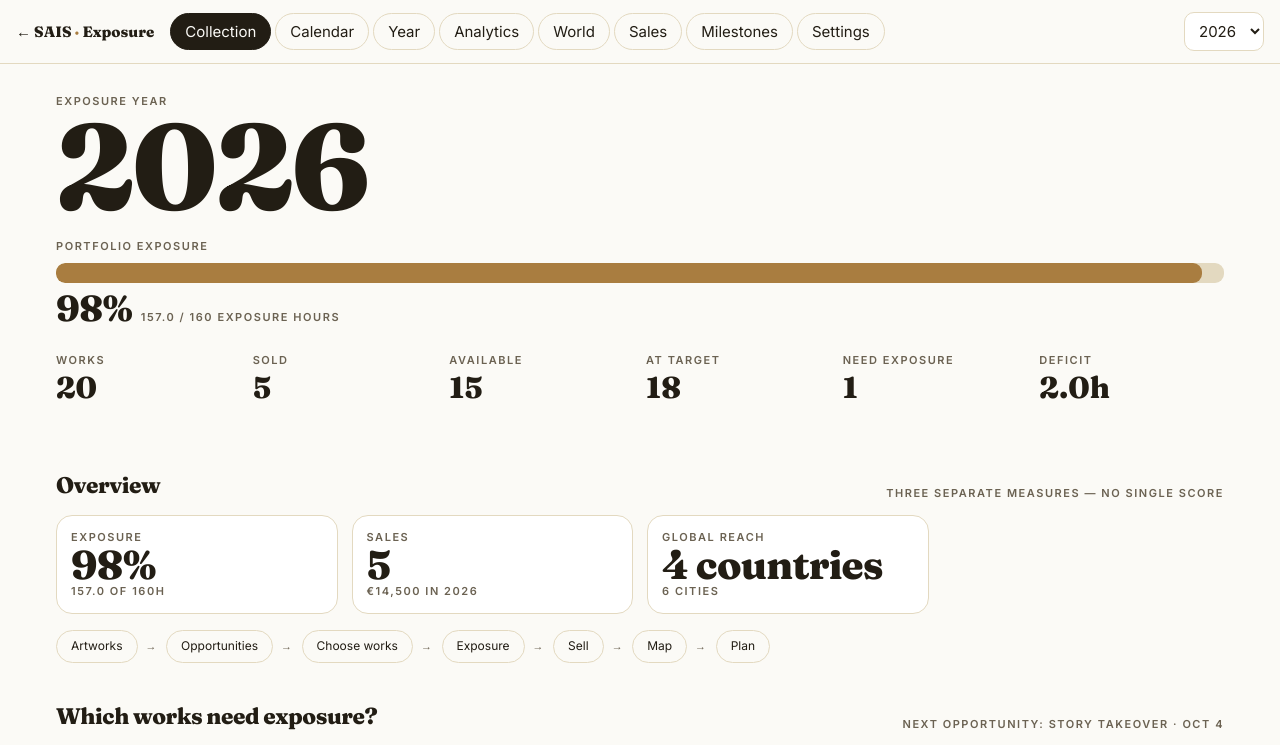
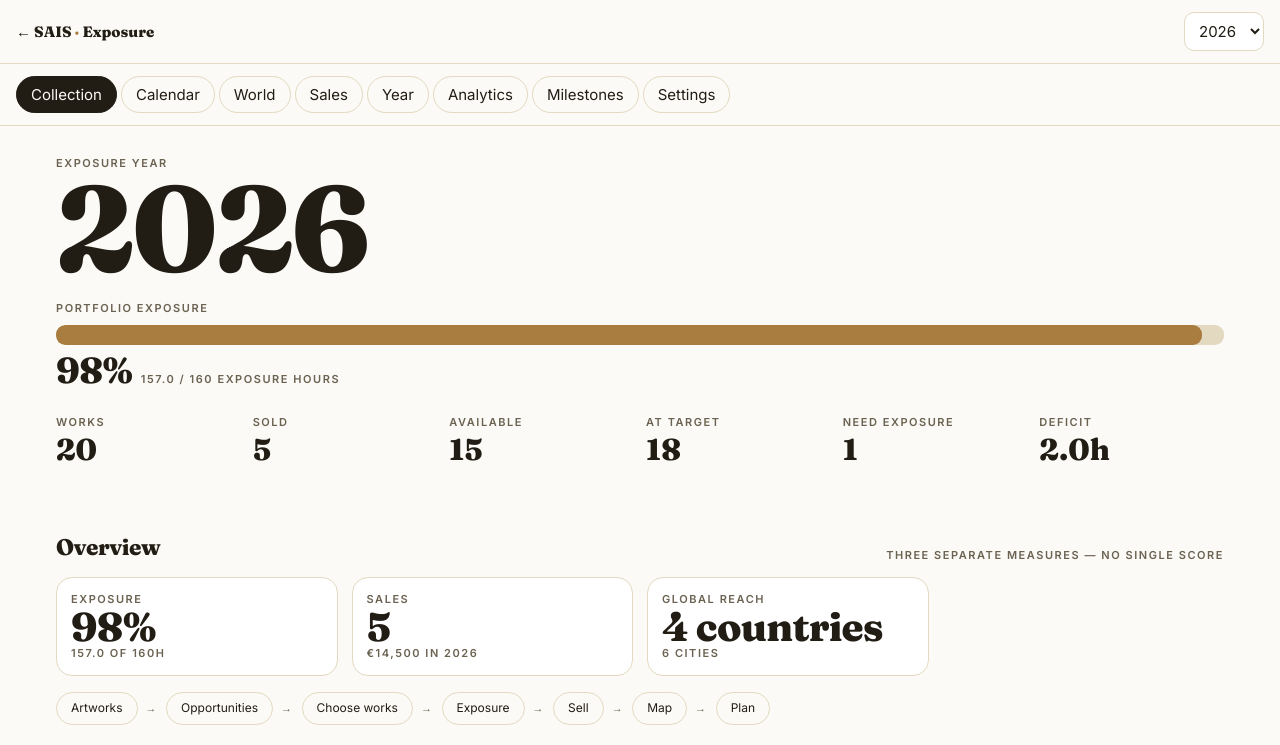
Before and after one commit to sacmoens/sacha-sartinventorysystem, a plain HTML site: page exposure.html in a window 1280 px wide. Shown: the top 745 px of the page. Drawn offline with Linux system fonts and the light colour scheme.

Commit message:
Add files via upload

```diff
--- a/exposure.html
+++ b/exposure.html
@@ -40,8 +40,9 @@ main{max-width:1200px;margin:0 auto;padding:20px 16px 80px}
 .tw{position:fixed;left:50%;bottom:24px;transform:translateX(-50%);background:var(--ink);color:var(--bg);padding:12px 20px;border-radius:99px;font-weight:800;z-index:40;display:none;letter-spacing:.04em;max-width:90vw;text-align:center}.tw.s{display:block;animation:pop .5s}
 @keyframes pop{from{transform:translate(-50%,20px);opacity:0}}
 .hb{display:flex;align-items:center;gap:8px;margin:5px 0;font-size:13px}.hb .bar{flex:1;height:14px}.hb .bar i{background:var(--ink)}.hb span:first-child{width:64px;color:var(--mut)}
-</style></head><body>
-<nav><a class="logo" href="index.html" style="color:inherit;text-decoration:none">← SAIS <b>·</b> Exposure</a></nav><main id="app"></main>
+header.top{display:flex;justify-content:space-between;align-items:center;gap:10px;padding:12px 16px;border-bottom:1px solid var(--line)}nav .more{display:none}
+@media(max-width:700px){nav{position:fixed;top:auto;bottom:0;left:0;right:0;border:0;border-top:1px solid var(--line);padding:6px 6px calc(6px + env(safe-area-inset-bottom,0px));gap:2px;overflow:visible}nav button{flex:1;border:0;border-radius:12px;padding:12px 2px;font-size:12px}nav .x2{display:none}nav .more{display:block}main{padding-bottom:110px}input,select,textarea{font-size:16px}.tw{bottom:90px}.big{font-size:clamp(44px,16vw,80px)}}</style></head><body>
+<header class="top"><a class="logo" href="index.html" style="color:inherit;text-decoration:none">← SAIS <b>·</b> Exposure</a><span id="yr"></span></header><nav></nav><main id="app"></main>
 <div class="ov" id="ov"><div class="mod" id="mod"></div></div><div class="tw" id="tw"></div>
 <script>
 const $=s=>document.querySelector(s),TODAY=new Date().toISOString().slice(0,10),CY=+TODAY.slice(0,4);
@@ -84,9 +85,9 @@ const avail=()=>S.artworks.filter(a=>!sold(a)),deficit=a=>Math.max(0,T(a)-expo(a
 const bar=(v,t,c='')=>`<div class="bar ${v>=t?'ok':''} ${c}"><i data-w="${Math.min(100,v/t*100)}"></i></div>`;
 function toast(m){const t=$('#tw');t.textContent=m;t.className='tw s';clearTimeout(toast.t);toast.t=setTimeout(()=>t.className='tw',3800)}
 /* render */
-const TABS=[['home','Collection'],['cal','Calendar'],['season','Year'],['an','Analytics'],['world','World'],['sales','Sales'],['tro','Milestones'],['set','Settings']];
+const TABS=[['home','Collection'],['cal','Calendar'],['world','World'],['sales','Sales'],['season','Year'],['an','Analytics'],['tro','Milestones'],['set','Settings']];
 function render(){document.querySelectorAll('nav button,nav select').forEach(x=>x.remove());const n=$('nav');
-n.insertAdjacentHTML('beforeend',TABS.map(t=>`<button data-a="tab" data-id="${t[0]}" class="${view==t[0]?'on':''}">${t[1]}</button>`).join('')+`<select data-a="year" style="width:auto;margin-left:auto">${[CY-1,CY,CY+1,CY+2].map(y=>`<option ${y==S.year?'selected':''}>${y}</option>`).join('')}</select>`);
+n.insertAdjacentHTML('beforeend',TABS.map((t,i)=>`<button data-a="tab" data-id="${t[0]}" class="${view==t[0]?'on':''} ${i>3?'x2':''}">${t[1]}</button>`).join('')+`<button class="more ${TABS.slice(4).some(t=>t[0]==view)?'on':''}" data-a="more">More</button>`);$('#yr').innerHTML=`<select data-a="year" style="width:auto">${[CY-1,CY,CY+1,CY+2].map(y=>`<option ${y==S.year?'selected':''}>${y}</option>`).join('')}</select>`;
 $('#app').innerHTML={home,cal,season,an,tro,set,world,sales}[view]();requestAnimationFrame(()=>setTimeout(()=>document.querySelectorAll('[data-w]').forEach(b=>b.style.width=b.dataset.w+'%'),30))}
 function card(a){const e=expo(a,cut()),t=T(a),s=sold(a);return`<div class="card" data-a="prof" data-id="${a.id}">${s?'<span class="tag">SOLD</span>':''}<img src="${a.image}" alt="" loading="lazy"><div class="in"><h3>${esc(a.title)}</h3><div class="lab">${a.year} · ${eur(s?s.salePrice:a.price)}</div><div style="margin:10px 0 4px" class="lab">Exposure ${f(e)} / ${t}h</div>${bar(e,t)}<div class="need ${e>=t?'ok':''}">${e>=t?'TARGET REACHED ✓':'⚡ NEEDS '+f(t-e)+' HOURS'}</div></div></div>`}
 function home(){const A=S.artworks,av=avail(),c=cut(),tot=A.length*S.set.target||1,got=A.reduce((s,a)=>s+Math.min(T(a),expo(a,c)),0),atT=A.filter(a=>expo(a,c)>=T(a)).length,need=av.filter(a=>expo(a,c)<T(a)),def=av.reduce((s,a)=>s+deficit(a),0),nx=ups();
@@ -164,7 +165,7 @@ const hit=before.filter(([a,b])=>b<T(a)&&proj(a)>=T(a)).length;save();close();re
 function ioBox(m){open(`<h2>${m=='e'?'Export':'Import'} JSON</h2><textarea id="io" rows="12" style="margin:12px 0" ${m=='e'?'readonly':''}>${m=='e'?esc(JSON.stringify({events:S.events,sales:S.sales,set:S.set})):''}</textarea>${m=='e'?'<button class="p" data-a="cp">Copy</button>':'<input type="file" id="iof" accept=".json"><p><button class="a" data-a="doimp">Import</button></p><p class="lab">Paste JSON or choose a file. This replaces current data.</p>'}`)}
 /* events */
 document.addEventListener('click',async ev=>{const t=ev.target.closest('[data-a]');if(!t||t.tagName=='SELECT'||t.tagName=='INPUT'&&t.dataset.a!='pk')return;const a=t.dataset.a,id=t.dataset.id,A=id&&S.artworks.find(x=>x.id==id);
-if(a=='tab'){view=id;render();scrollTo(0,0)}else if(a=='close')close();else if(a=='prof')prof(id);else if(a=='newart')artForm();else if(a=='editart')artForm(id);
+if(a=='tab'){view=id;close();render();scrollTo(0,0)}else if(a=='more')open('<h2 style="margin-bottom:14px">More</h2>'+TABS.slice(4).map(t=>`<button class="${view==t[0]?'on':''}" data-a="tab" data-id="${t[0]}" style="display:block;width:100%;text-align:left;padding:14px 16px;margin-bottom:8px;border-radius:12px">${t[1]}</button>`).join(''));else if(a=='close')close();else if(a=='prof')prof(id);else if(a=='newart')artForm();else if(a=='editart')artForm(id);
 else if(a=='saveart'){const g=i=>$('#f_'+i).value,o=id?A:{id:uid(),status:'available',createdAt:TODAY,artist:'Me',image:''};Object.assign(o,{title:g('t')||'Untitled',year:+g('y'),medium:g('m'),dimensions:g('d'),price:+g('p'),targetExposureHours:+g('g')||null});const fl=$('#f_i').files[0];if(fl)o.image=await img(fl);if(!o.image)o.image=gen(Math.random()*999|0);if(!id)S.artworks.push(o);save();close();render()}
 else if(a=='delart'){if(confirm('Delete this artwork?')){S.artworks=S.artworks.filter(x=>x.id!=id);S.sales=S.sales.filter(s=>s.artworkId!=id);S.events.forEach(e=>e.artworkIds=e.artworkIds.filter(x=>x!=id));save();close();render()}}
 else if(a=='sell')open(`<h2>Mark sold</h2><div class="f2" style="margin:14px 0"><div><label>Price €</label><input id="s_p" type="number" value="${A.price}"></div><div><label>Date</label><input id="s_d" type="date" value="${TODAY}"></div><div><label>City sold</label><input id="s_c" list="cl" placeholder="e.g. London"></div><div><label>Country (auto)</label><input id="s_k"></div></div><datalist id="cl">${Object.keys(CT).map(c=>`<option>${c}</option>`).join('')}</datalist><button class="a" data-a="dosell" data-id="${id}">Confirm sale</button>`);
```
